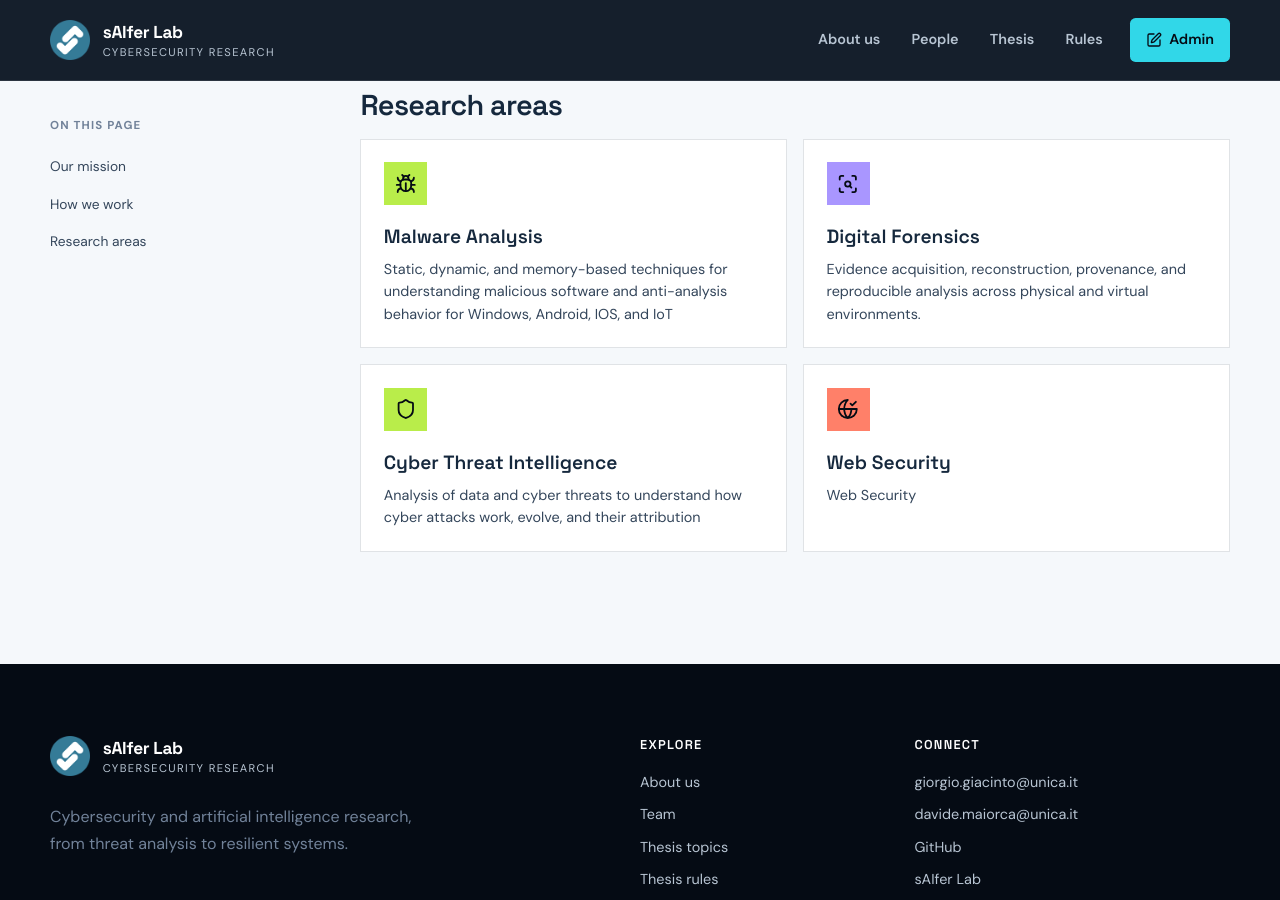
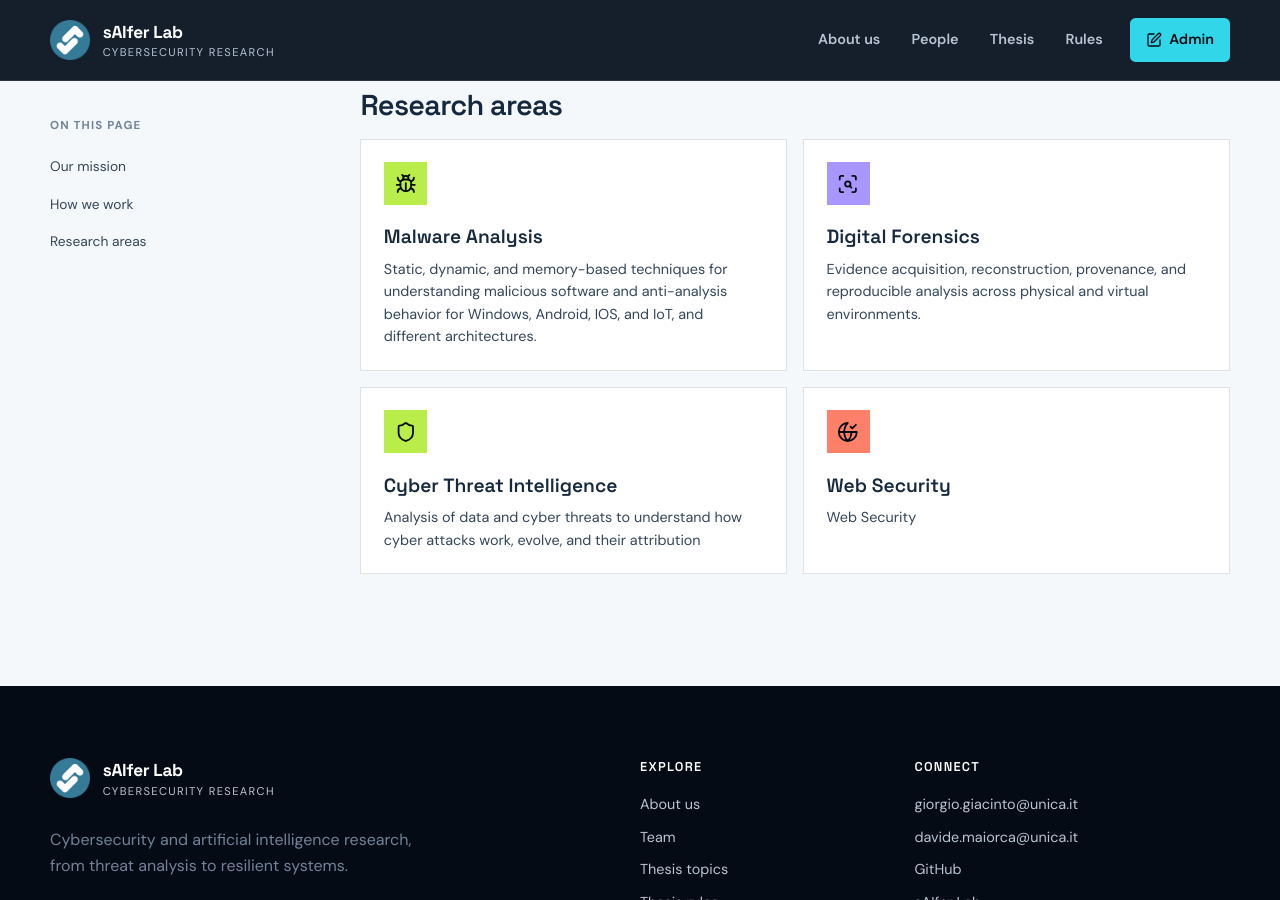
Before and after one commit to sAIferLab-Cyber/saiferlab-cyber.github.io, a Jekyll site: the page built from about.md, in a window 1280 px wide and 900 px high, scrolled down 1108 px. Built offline with Jekyll 4.4.1, drawn with Linux system fonts in a browser that asks for light colours.

Commit message:
Update Macroareas “research-areas”

```diff
--- a/_data/research.yml
+++ b/_data/research.yml
@@ -4,7 +4,7 @@ items:
     short: Malware
     icon: bug
     color: lime
-    description: Static, dynamic, and memory-based techniques for understanding malicious software and anti-analysis behavior for Windows, Android, IOS, and IoT
+    description: Static, dynamic, and memory-based techniques for understanding malicious software and anti-analysis behavior for Windows, Android, IOS, and IoT, and different architectures.
   - id: digital-forensics
     name: Digital Forensics
     short: Forensics
```
